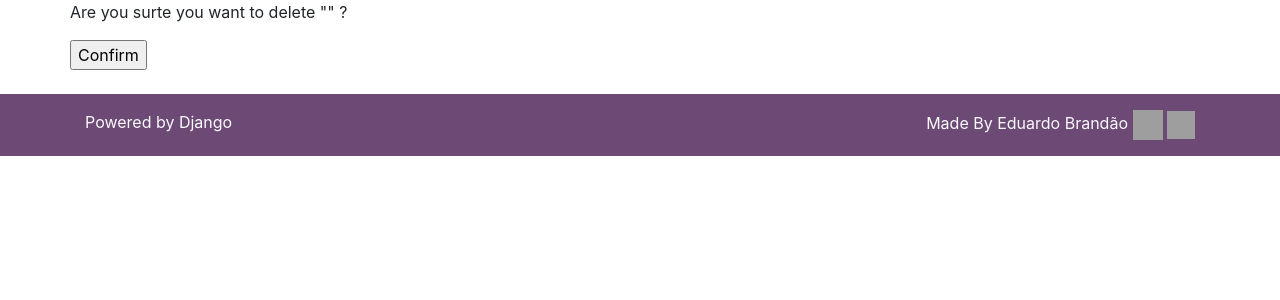
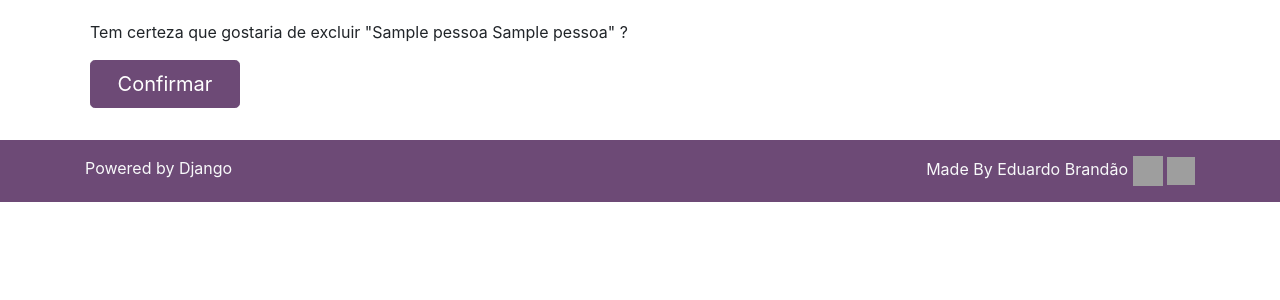
Before and after one commit to EduardoBran/Cadastro-de-Pessoas-Web-Py, a Django app: page /pessoas/1/remover in a window 1280 px wide. Shown: the part 56-356 px from the top of the page. Run offline with Django 4.2, Linux system fonts and the light colour scheme; tables that the repository leaves empty hold one stand-in row (values such as "Sample post"); some libraries are stand-ins or nearby versions; grey boxes are pictures that could not be loaded.

Commit message:
editando titulo das paginas | editando pagina de excluir

```diff
--- a/main/templates/main/index.html
+++ b/main/templates/main/index.html
@@ -1,4 +1,6 @@
 {% extends 'base.html' %}
+
+{% block titulo %}Cadastro de Pessoas{% endblock %}
 
 {% block conteudo %}
 
--- a/pessoa/templates/pessoa/pessoa_confirm_delete.html
+++ b/pessoa/templates/pessoa/pessoa_confirm_delete.html
@@ -1,11 +1,16 @@
 {% extends 'base.html' %}
+
+{% block titulo %}Tela de excluir{% endblock %}
 
 {% block conteudo %}
 
-<form method="post">
+<br>
+
+<form method="post" style="padding-top: 20px;">
     {% csrf_token %}
-    <p>Are you surte you want to delete "{{ pessoa.nome_completo }}" ?</p>
-    <input type="submit" value="Confirm"></input>
+    <p style="margin-left: 20px;">Tem certeza que gostaria de excluir "{{ pessoa.nome }} {{ pessoa.sobrenome }}" ?</p>
+    <button type="submit" class="btn btn-primary btn-block btn-lg mt-2 mb-2" style="width: 150px; margin-left: 20px;"
+        value="Confirm">Confirmar</button>
 </form>
 
 {% endblock %}
--- a/pessoa/templates/pessoa/pessoa_form.html
+++ b/pessoa/templates/pessoa/pessoa_form.html
@@ -1,5 +1,7 @@
 {% extends 'base.html' %}
 {% load crispy_forms_tags %}
+
+{% block titulo %}Formulário{% endblock %}
 
 {% block conteudo %}
 
--- a/pessoa/templates/pessoa/pessoa_lista.html
+++ b/pessoa/templates/pessoa/pessoa_lista.html
@@ -1,4 +1,6 @@
 {% extends 'base.html' %}
+
+{% block titulo %}Lista de Pessoas{% endblock %}
 
 {% block conteudo %}
 
--- a/pessoa/views.py
+++ b/pessoa/views.py
@@ -27,7 +27,7 @@ class ListaPessoaView(ListView):
 class PessoaCreateView(SuccessMessageMixin, CreateView):
     model = Pessoa
     form_class = PessoaForm
-    success_message = 'Pessoa foi adicionada com sucesso a lista.'
+    success_message = 'Pessoa adicionada com sucesso a lista.'
     success_url = '/pessoas/'
 
 
--- a/templates/base.html
+++ b/templates/base.html
@@ -2,7 +2,7 @@
 <html lang="pt">
 
 <head>
-    <title>Cadastro</title>
+    <title>{% block titulo %}{% endblock %}</title>
     {% include 'parciais/_head.html' %}
 </head>
 
```
